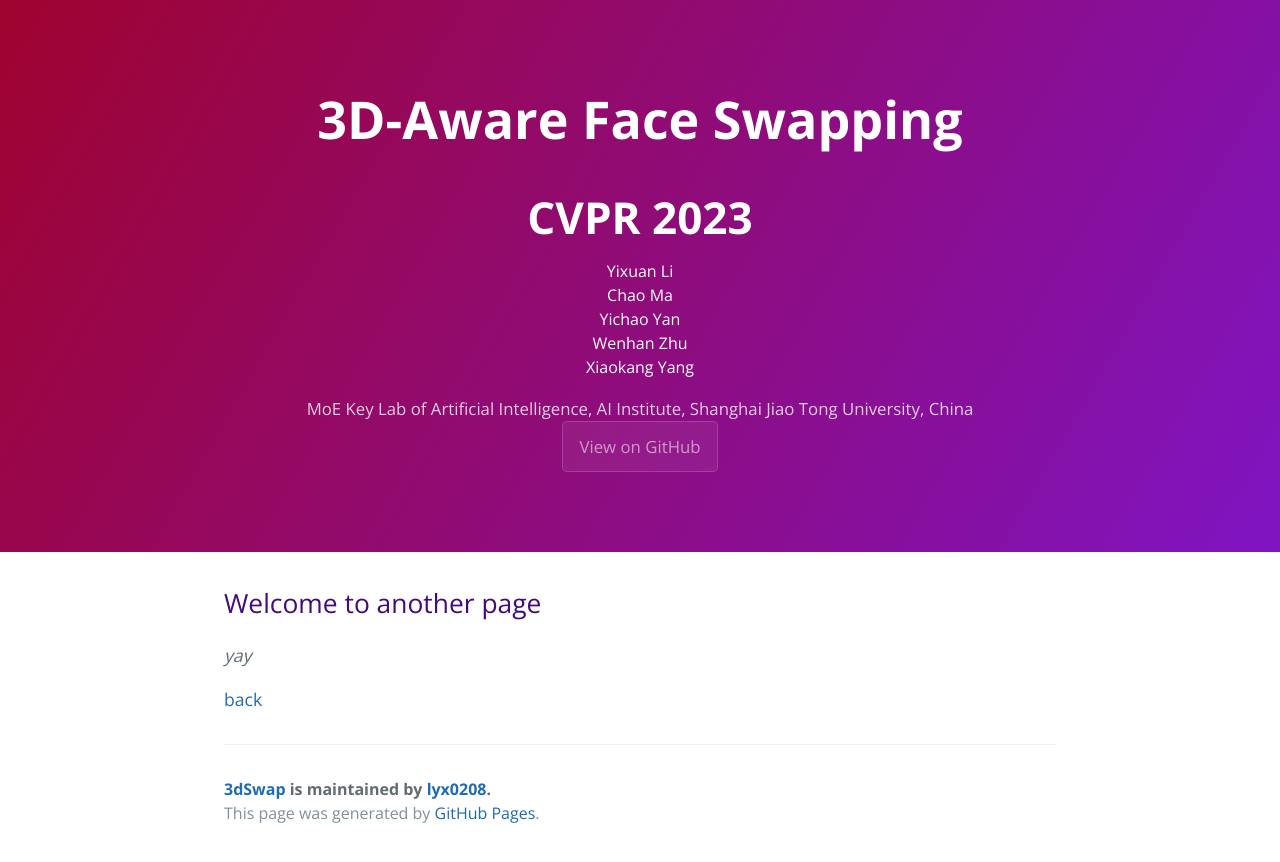
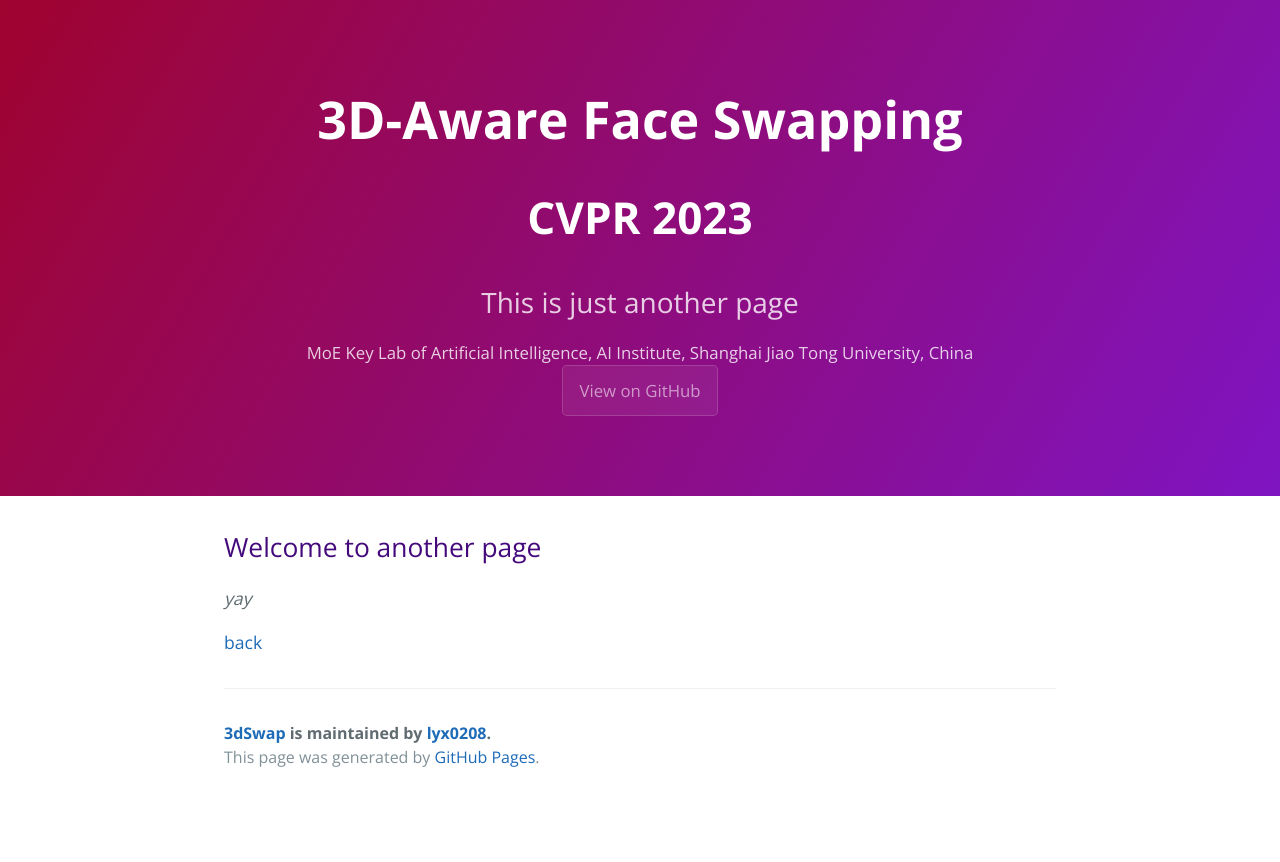
Before and after one commit to lyx0208/3dSwap, a Jekyll site: the page built from another-page.md, in a window 1280 px wide. Shown: the top 862 px of the page. Built offline with Jekyll 4.4.1, drawn with Linux system fonts in a browser that asks for light colours.

Commit message:
Update default.html

```diff
--- a/_layouts/default.html
+++ b/_layouts/default.html
@@ -20,13 +20,7 @@
       <h1 class="project-name">3D-Aware Face Swapping</h1>
       <!--<h1 class="project-name">{{ page.title | default: site.title | default: site.github.repository_name | prepend: "CageNeRF: "}}</h1>-->
       <h1 class="conference">CVPR 2023</h1>
-      <div class="author-row">
-            <div class="col-8 text-center">Yixuan Li
-            <div class="col-8 text-center">Chao Ma
-            <div class="col-8 text-center">Yichao Yan
-            <div class="col-8 text-center">Wenhan Zhu
-            <div class="col-8 text-center">Xiaokang Yang
-      </div>
+      <h2 class="project-tagline">{{ page.description | default: site.description | default: site.github.project_tagline }}</h2>
       <h3 class="institute">MoE Key Lab of Artificial Intelligence, AI Institute, Shanghai Jiao Tong University, China<br>
         {% if site.github.is_project_page %}
         <a href="{{ site.github.repository_url }}" class="btn">View on GitHub</a>
```
